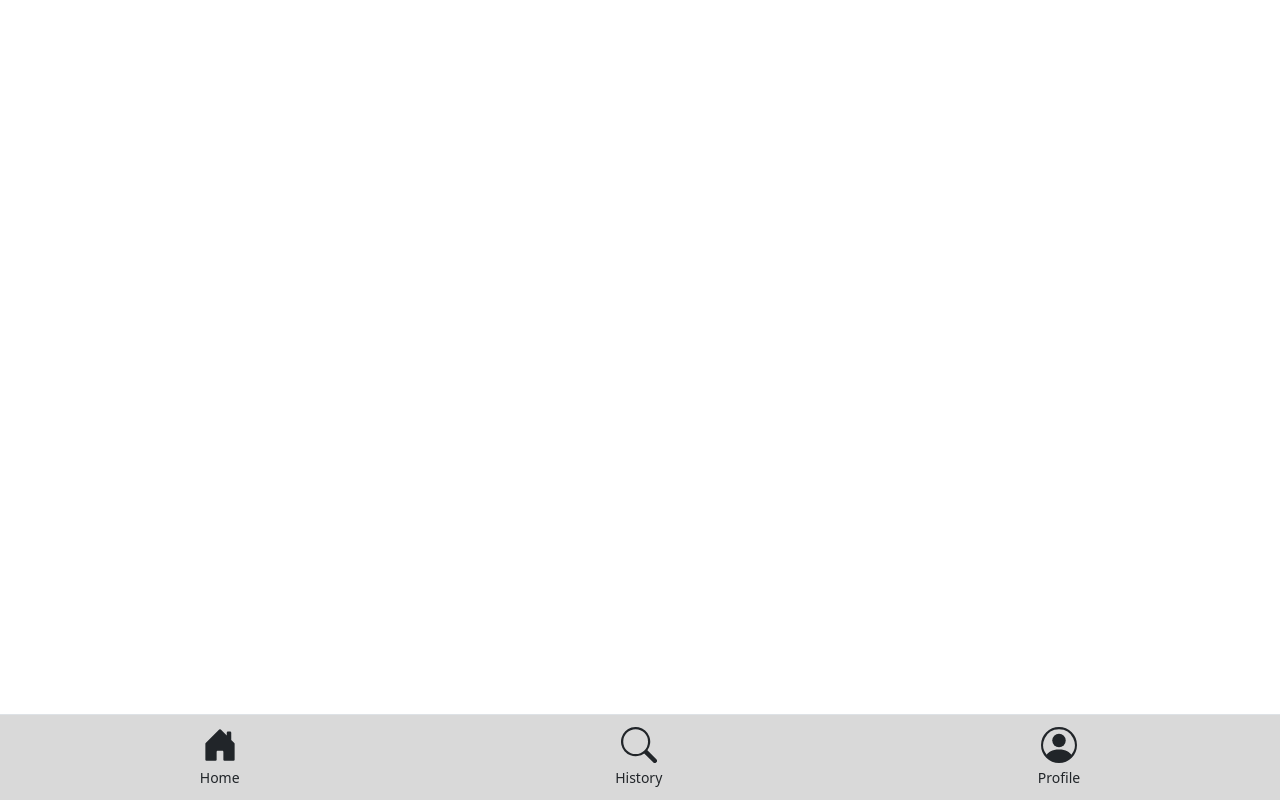
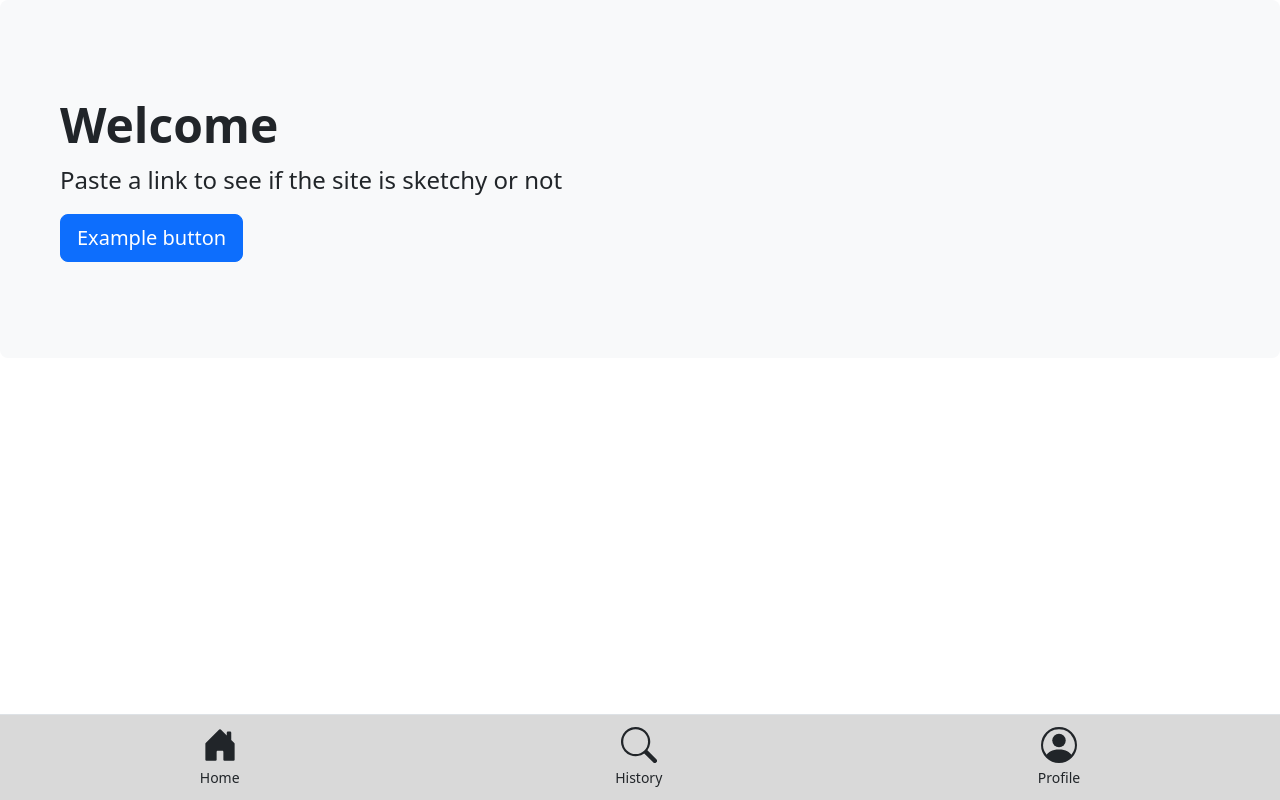
Before and after one commit to xandereek/1800_202630_BBY-08, a website built with Vite: page index.html in a window 1280 px wide. Built offline with nearby package versions, Linux system fonts and the light colour scheme.

Commit message:
add: welcome message

```diff
--- a/index.html
+++ b/index.html
@@ -57,6 +57,15 @@
         </div>
     </nav>
 
+    <div class="p-5 mb-4 bg-body-tertiary rounded-3">
+        <div class="container-fluid py-5">
+            <h1 class="display-5 fw-bold">Welcome</h1>
+            <p class="col-md-8 fs-4">Paste a link to see if the site is sketchy or not</p> <button
+                class="btn btn-primary btn-lg" type="button">Example button</button>
+        </div>
+    </div>
+
+
     <!---------------------------------------------->
     <!-- Your own JavaScript functions go here    -->
     <!---------------------------------------------->
```
